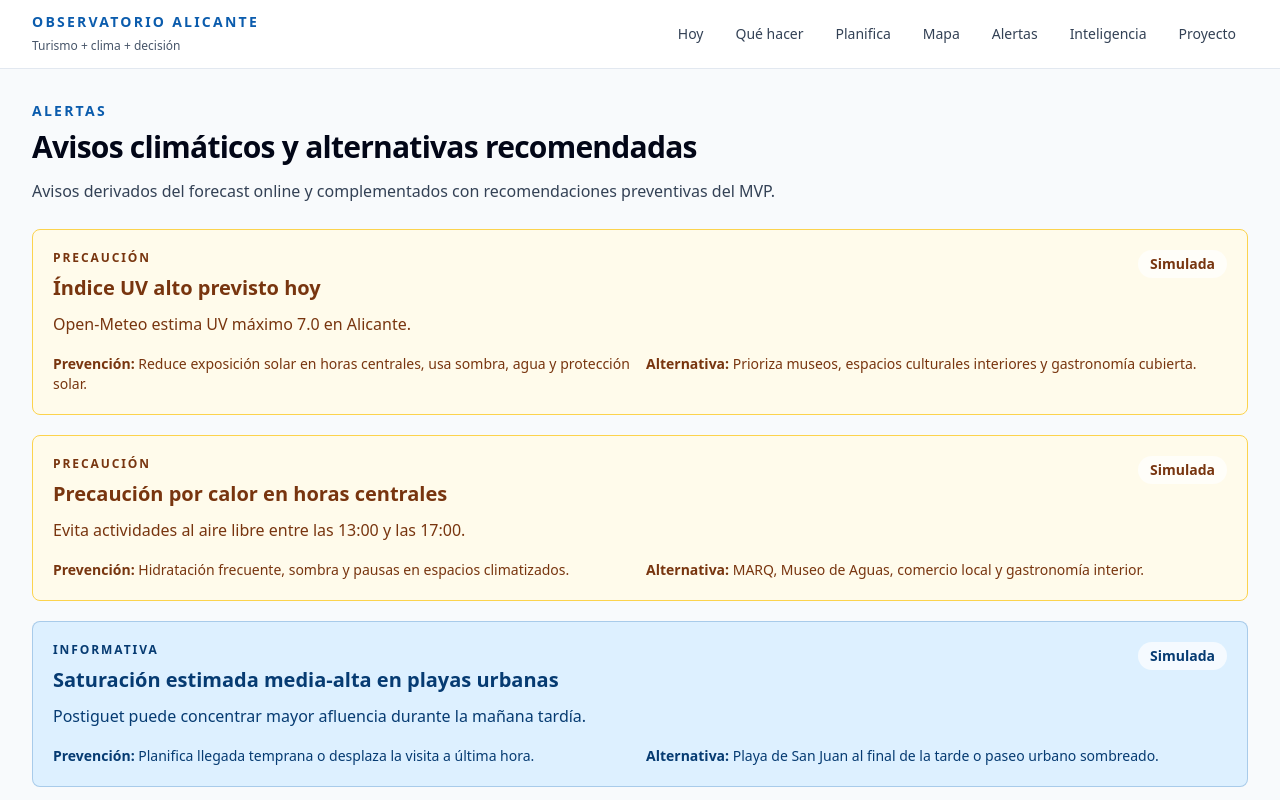
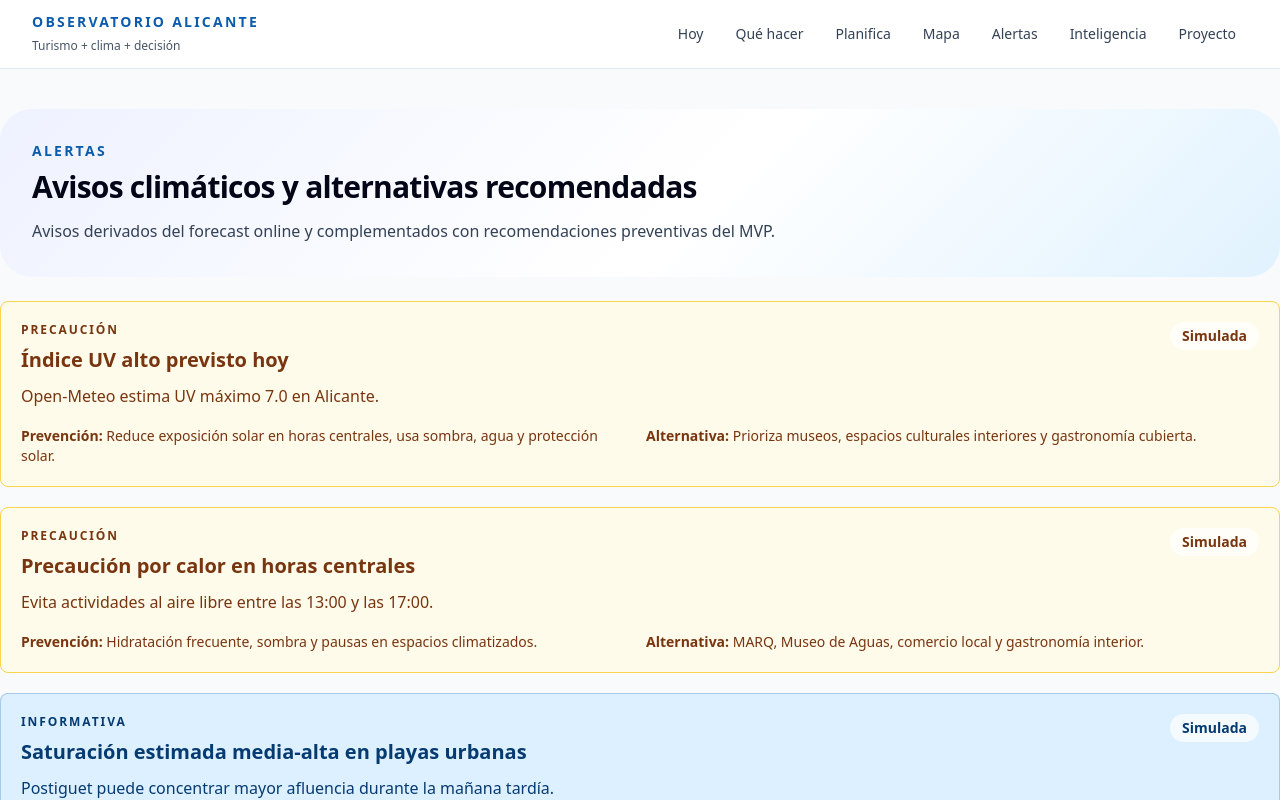
Before and after one commit to jlpanus/observatorio-turismo-clima-alicante, a Next.js app: page /alertas in a window 1280 px wide. Shown: the top 800 px of the page. Built offline with nearby package versions, Linux system fonts and the light colour scheme; no server answers.

Commit message:
Update app/alertas/page.tsx

```diff
--- a/app/alertas/page.tsx
+++ b/app/alertas/page.tsx
@@ -9,17 +9,19 @@ export default async function AlertasPage() {
   const alerts = buildWeatherAlerts(weather);
 
   return (
-    <div className="mx-auto max-w-7xl px-4 py-8 sm:px-6 lg:px-8">
-      <SectionTitle
-        kicker="Alertas"
-        title="Avisos climáticos y alternativas recomendadas"
-        description="Avisos derivados del forecast online y complementados con recomendaciones preventivas del MVP."
-      />
+    <main className="section-shell py-10">
+      <div className="rounded-[32px] bg-[linear-gradient(135deg,#EEF2FF_0%,#FFFFFF_55%,#E0F2FE_100%)] p-6 sm:p-8">
+        <SectionTitle
+          kicker="Alertas"
+          title="Avisos climáticos y alternativas recomendadas"
+          description="Avisos derivados del forecast online y complementados con recomendaciones preventivas del MVP."
+        />
+      </div>
       <div className="mt-6 grid gap-5">
         {alerts.map((alert) => (
           <AlertBanner alert={alert} key={alert.id} />
         ))}
       </div>
-    </div>
+    </main>
   );
 }
```
